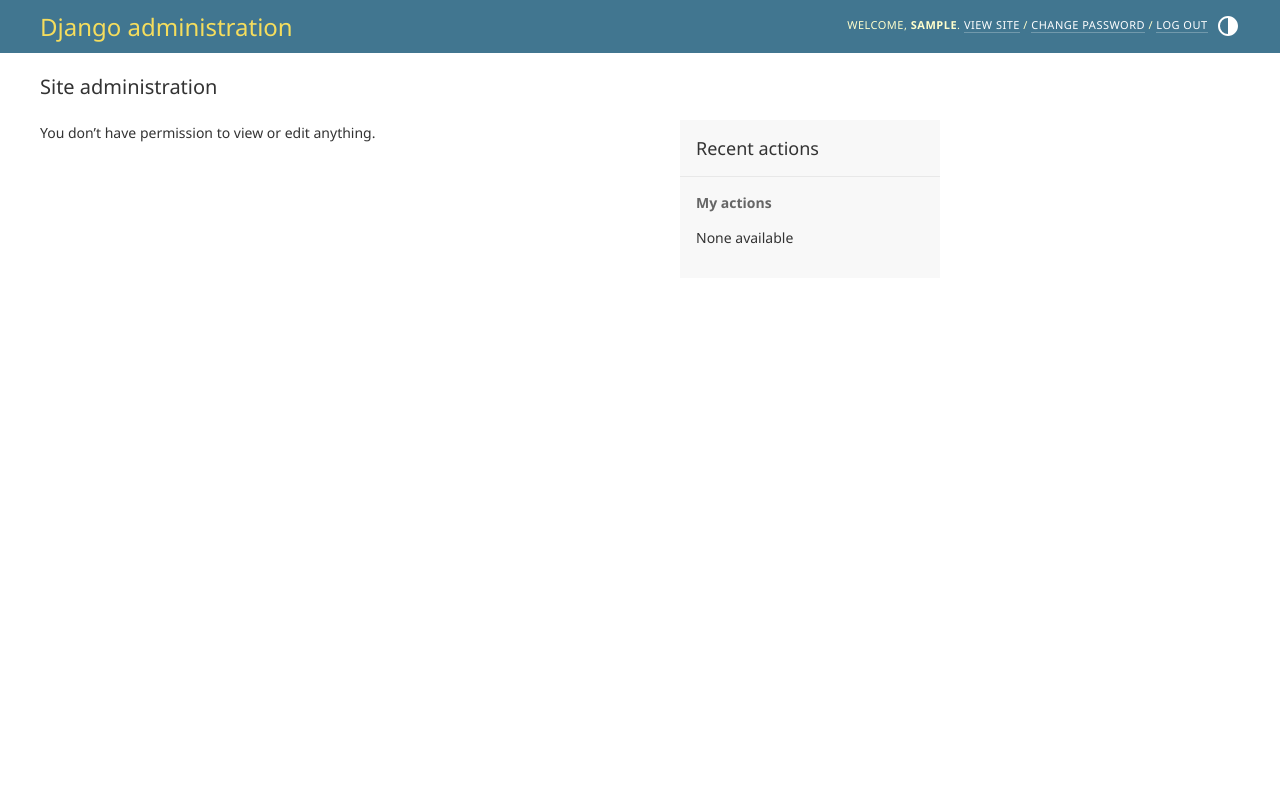
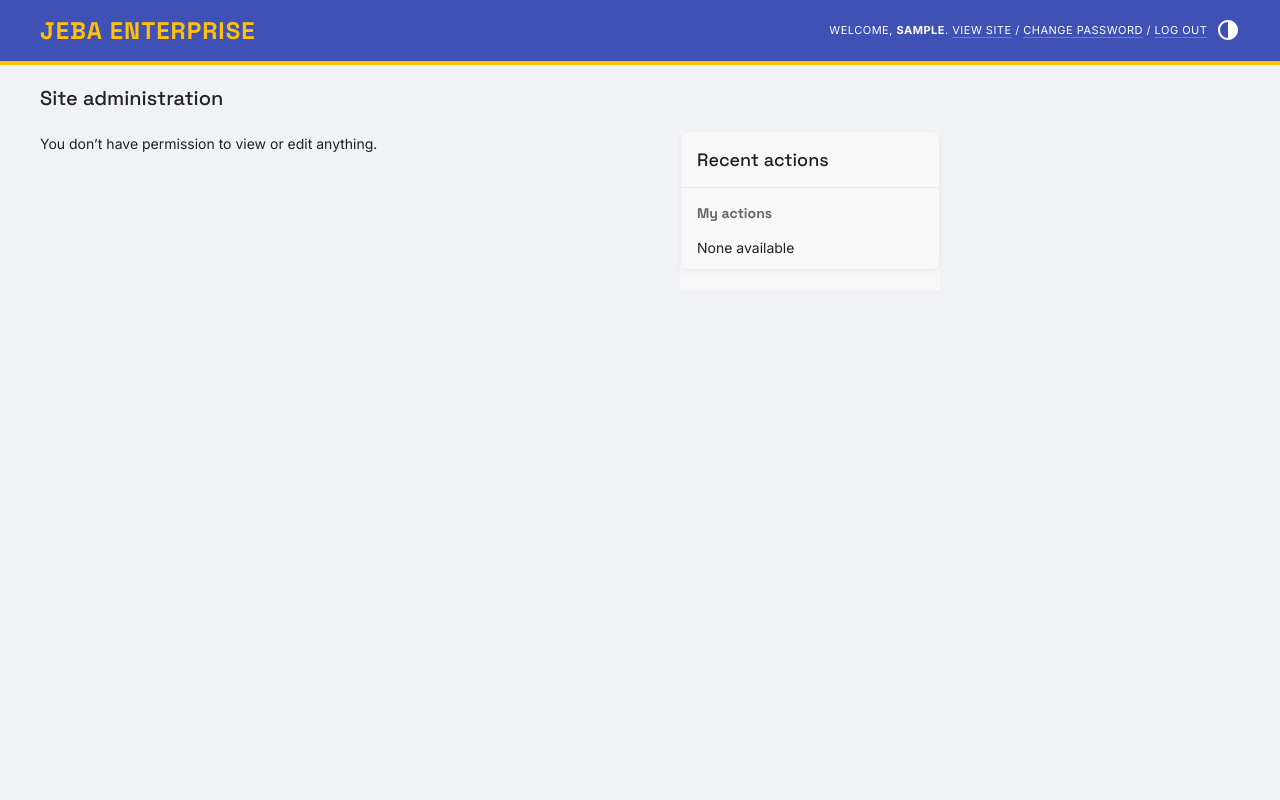
Before and after one commit to arafat-faisal/jebaenterprise, a Django app: page /admin/ in a window 1280 px wide. Run offline with Django 5.2, Linux system fonts and the light colour scheme; the visitor is signed in with stand-in values (Sample User, id 1); data comes from the database, SQL or seed files in the repository; data that the repository does not hold is empty.

Commit message:
feat: Modernized Admin Panel with Jazzmin theme

```diff
--- /dev/null
+++ b/templates/admin/base_site.html
@@ -0,0 +1,111 @@
+{% extends "admin/base.html" %}
+
+{% block title %}Jeba Enterprise Admin{% endblock %}
+
+{% block branding %}
+    <h1 id="site-name">
+        <a href="{% url 'admin:index' %}">
+            <span style="font-family: 'Space Grotesk', sans-serif; letter-spacing: 1px; font-weight: 700;">
+                JEBA ENTERPRISE
+            </span>
+        </a>
+    </h1>
+{% endblock %}
+
+{% block extrastyle %}
+    <link href="https://fonts.googleapis.com/css2?family=Inter:wght@400;700&family=Space+Grotesk:wght@500;700&display=swap" rel="stylesheet">
+
+    <style>
+        /* Override Django's CSS Variables with YOUR Brand Colors */
+        :root {
+            --primary: #3F51B5;       /* Your Deep Indigo */
+            --secondary: #303F9F;     /* Darker Indigo for header */
+            --accent: #FFC107;        /* Your Amber */
+            --primary-fg: #ffffff;    /* Text on Indigo */
+
+            --header-bg: var(--primary);
+            --header-color: var(--primary-fg);
+
+            --body-bg: #F0F2F5;       /* Your Light Grey Background */
+            --body-fg: #212121;       /* Your Dark Text */
+
+            --link-fg: #3F51B5;       /* Links are Indigo */
+            --link-hover-color: #303F9F;
+
+            --breadcrumbs-bg: #ffffff;
+            --breadcrumbs-fg: #616161;
+
+            /* Fonts */
+            --font-family-primary: 'Inter', sans-serif;
+            --font-family-header: 'Space Grotesk', sans-serif;
+        }
+
+        /* Apply Fonts */
+        body {
+            font-family: var(--font-family-primary);
+        }
+
+        h1, h2, h3, h4, h5, h6, .caption {
+            font-family: var(--font-family-header);
+        }
+
+        /* Modern Header */
+        #header {
+            background: var(--header-bg);
+            padding: 15px 40px;
+            border-bottom: 4px solid var(--accent); /* Amber accent line */
+        }
+
+        /* Modern Buttons */
+        .button, input[type=submit], input[type=button], .submit-row input, a.button {
+            background: var(--accent) !important;
+            color: #212121 !important;
+            border: none;
+            border-radius: 5px;
+            font-family: var(--font-family-header);
+            font-weight: 700;
+            text-transform: uppercase;
+            letter-spacing: 0.5px;
+            padding: 10px 20px;
+            transition: opacity 0.2s;
+        }
+        .button:hover, input[type=submit]:hover {
+            opacity: 0.9;
+        }
+
+        /* Card-like Modules */
+        .module {
+            background: #ffffff;
+            border-radius: 8px;
+            box-shadow: 0 2px 5px rgba(0,0,0,0.05);
+            border: 1px solid #eee;
+            margin-bottom: 20px;
+        }
+        .module caption {
+            background: #ffffff;
+            color: var(--primary);
+            font-size: 1.2rem;
+            padding: 15px;
+        }
+
+        /* Form Rows */
+        .form-row {
+            padding: 15px;
+            border-bottom: 1px solid #f0f0f0;
+        }
+
+        /* Sidebar Filter */
+        #changelist-filter {
+            background-color: #ffffff;
+            border-radius: 8px;
+            box-shadow: 0 2px 5px rgba(0,0,0,0.05);
+        }
+        #changelist-filter h2 {
+            background: var(--primary);
+            color: white;
+            padding: 10px;
+            border-radius: 8px 8px 0 0;
+        }
+
+    </style>
+{% endblock %}
```
Also changed, not shown: config/settings.py (+115 -0 lines), templates/base.html (+13 -0 lines), 1 other file.
